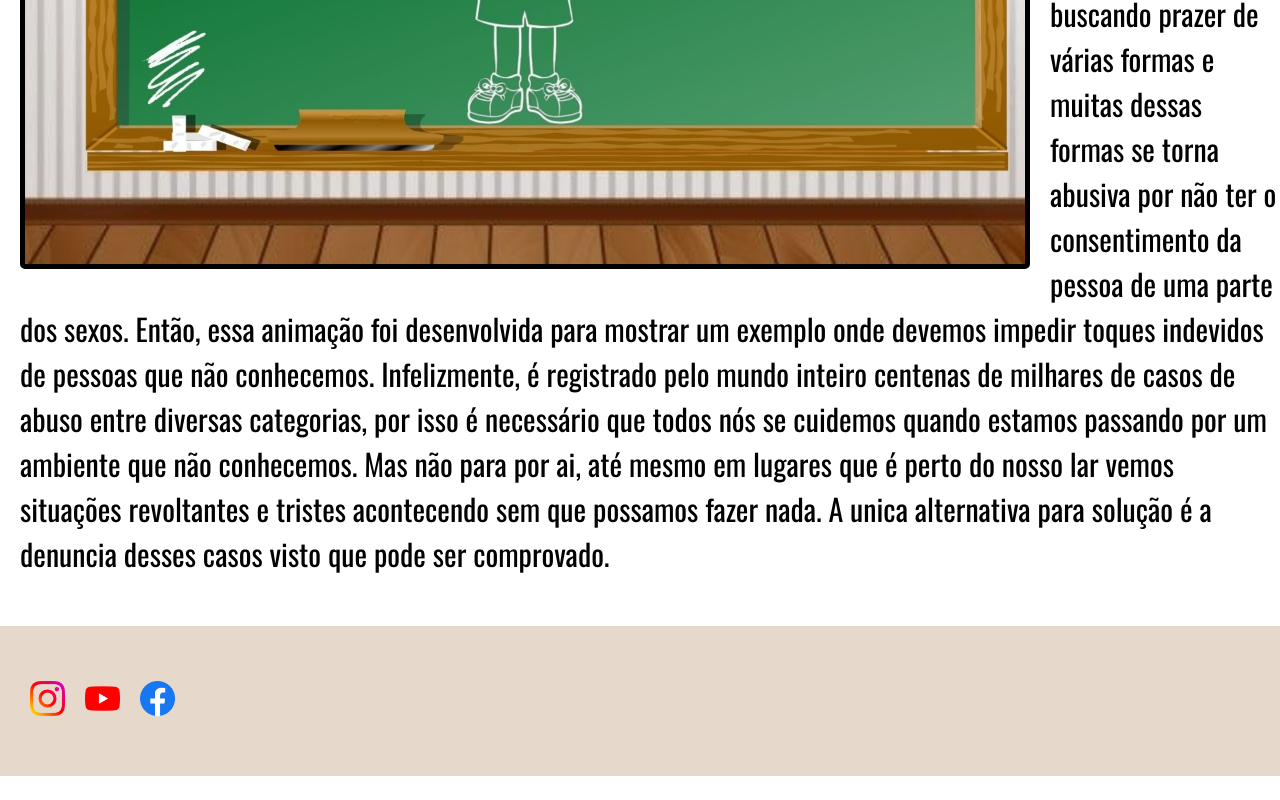
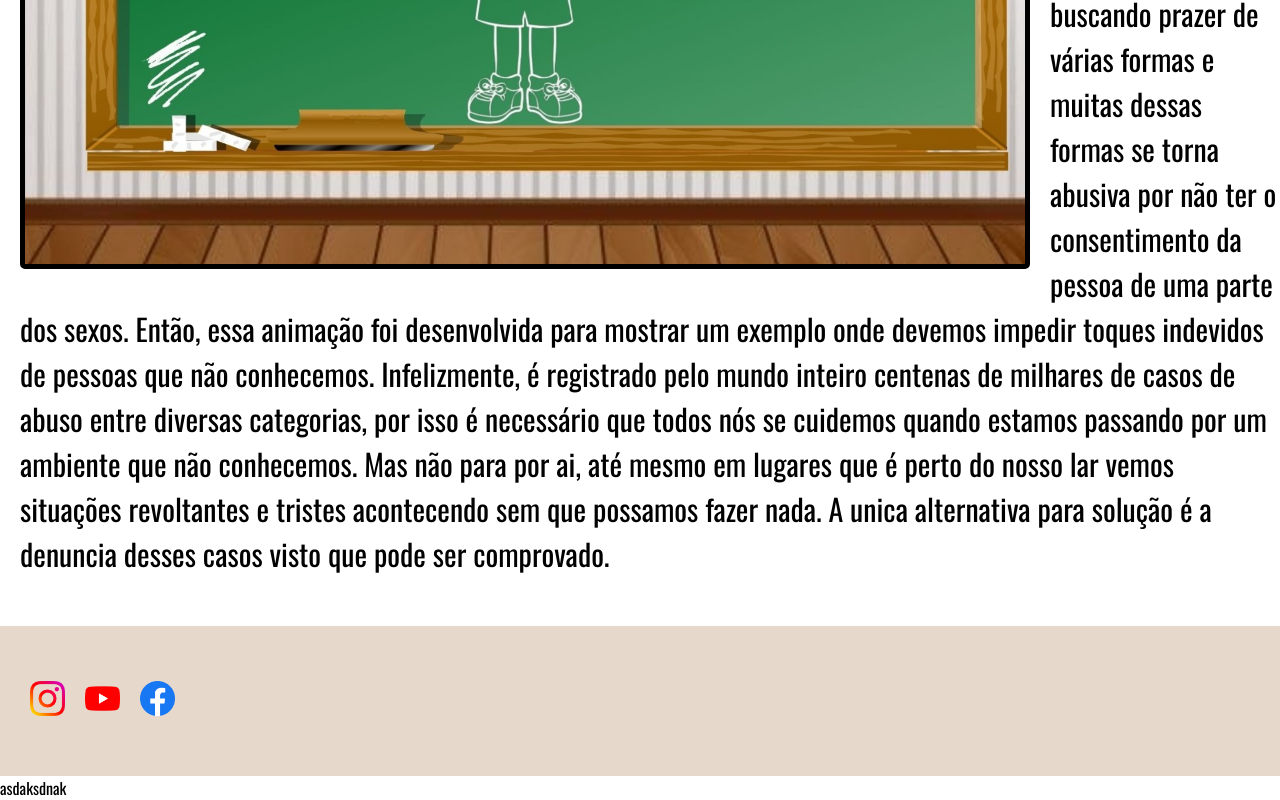
Before and after one commit to VitorVargass/Lotus-Responsivo, a plain HTML site: page direita.html in a window 1280 px wide. Shown: the part 511-1311 px from the top of the page. Before the commit the page ends 1287 px from the top, so only its background shows below. Drawn offline with nearby package versions, Linux system fonts and the light colour scheme.

Commit message:
testedepull

```diff
--- a/direita.html
+++ b/direita.html
@@ -30,5 +30,9 @@
           </a>
       </div>
   </footer>
+  <div>asdaksdnak</div>
 </body>
 </html>
+
+
+<!--Comentarios teste e tals hahahaha-->
```
